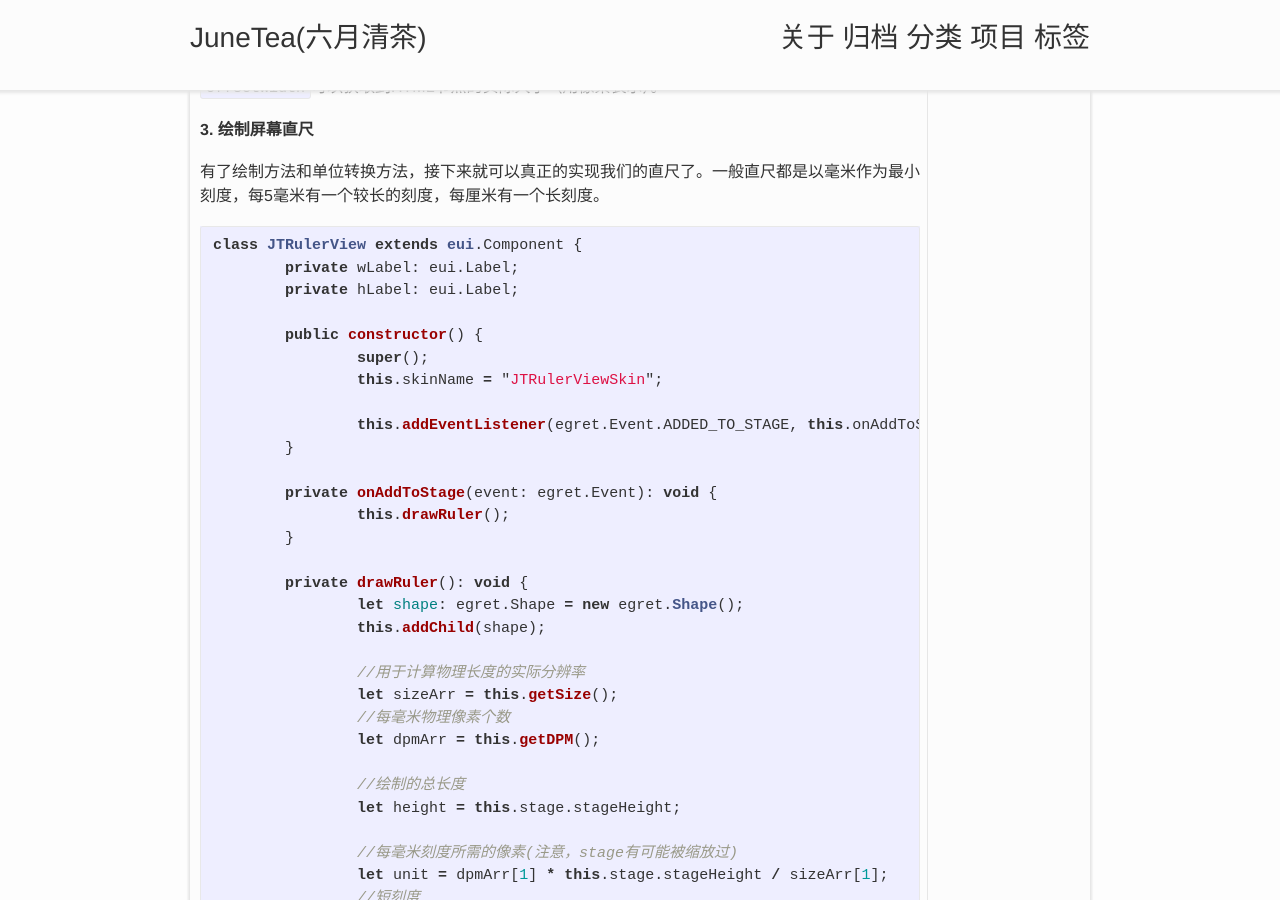
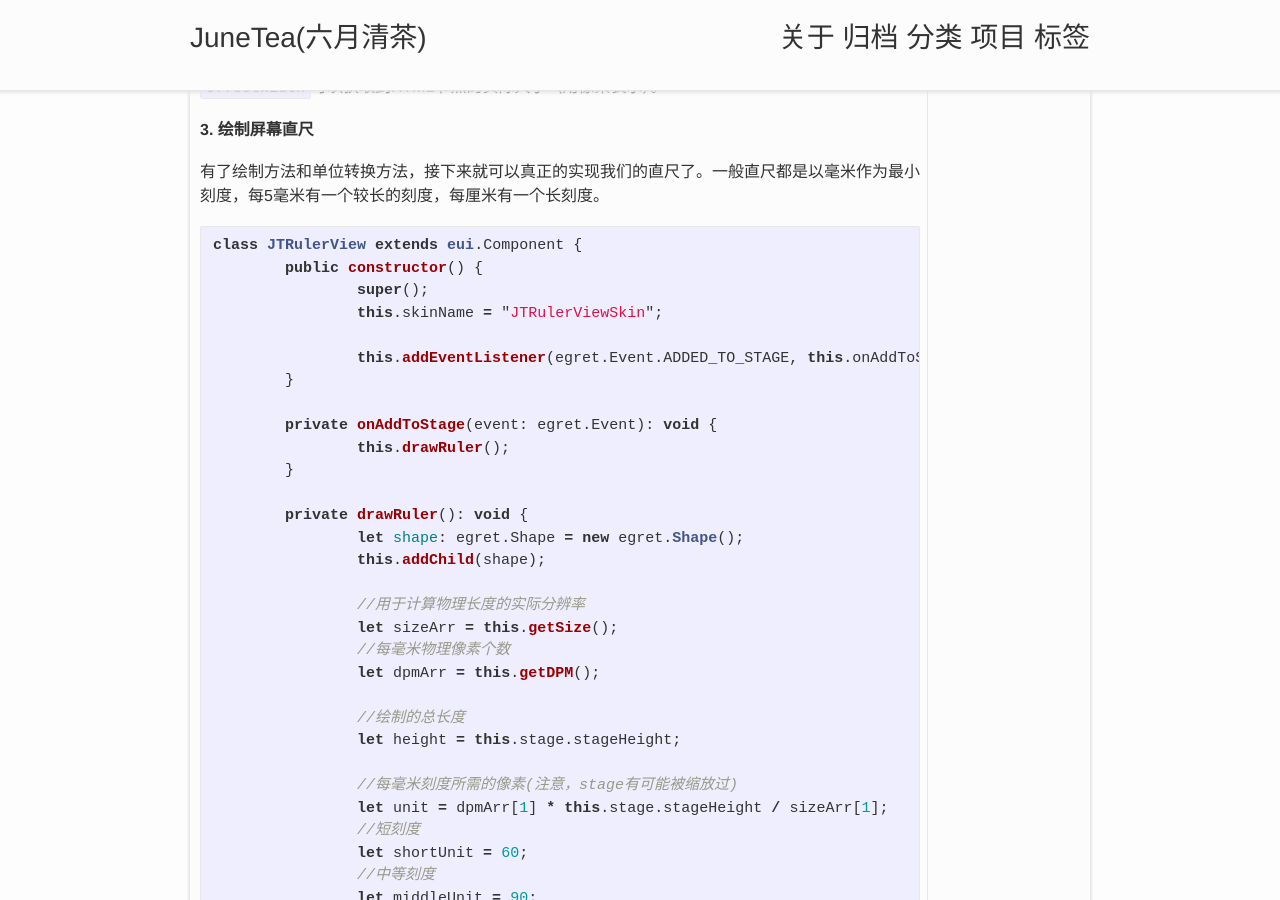
Before and after one commit to Junetea/junetea.github.io, a Jekyll site: the page built from _posts/2017-02-02-Egret实战(2)-绘制屏幕直尺.md, in a window 1280 px wide and 900 px high, scrolled down 2067 px. Built offline with Jekyll 4.4.1, drawn with Linux system fonts in a browser that asks for light colours.

````diff
--- a/_posts/2017-02-02-Egret实战(2)-绘制屏幕直尺.md
+++ b/_posts/2017-02-02-Egret实战(2)-绘制屏幕直尺.md
@@ -97,9 +97,6 @@ private getDPM(): [number, number] {
 
 ```typescript
 class JTRulerView extends eui.Component {
-	private wLabel: eui.Label;
-	private hLabel: eui.Label;
-
 	public constructor() {
 		super();
 		this.skinName = "JTRulerViewSkin";
````
